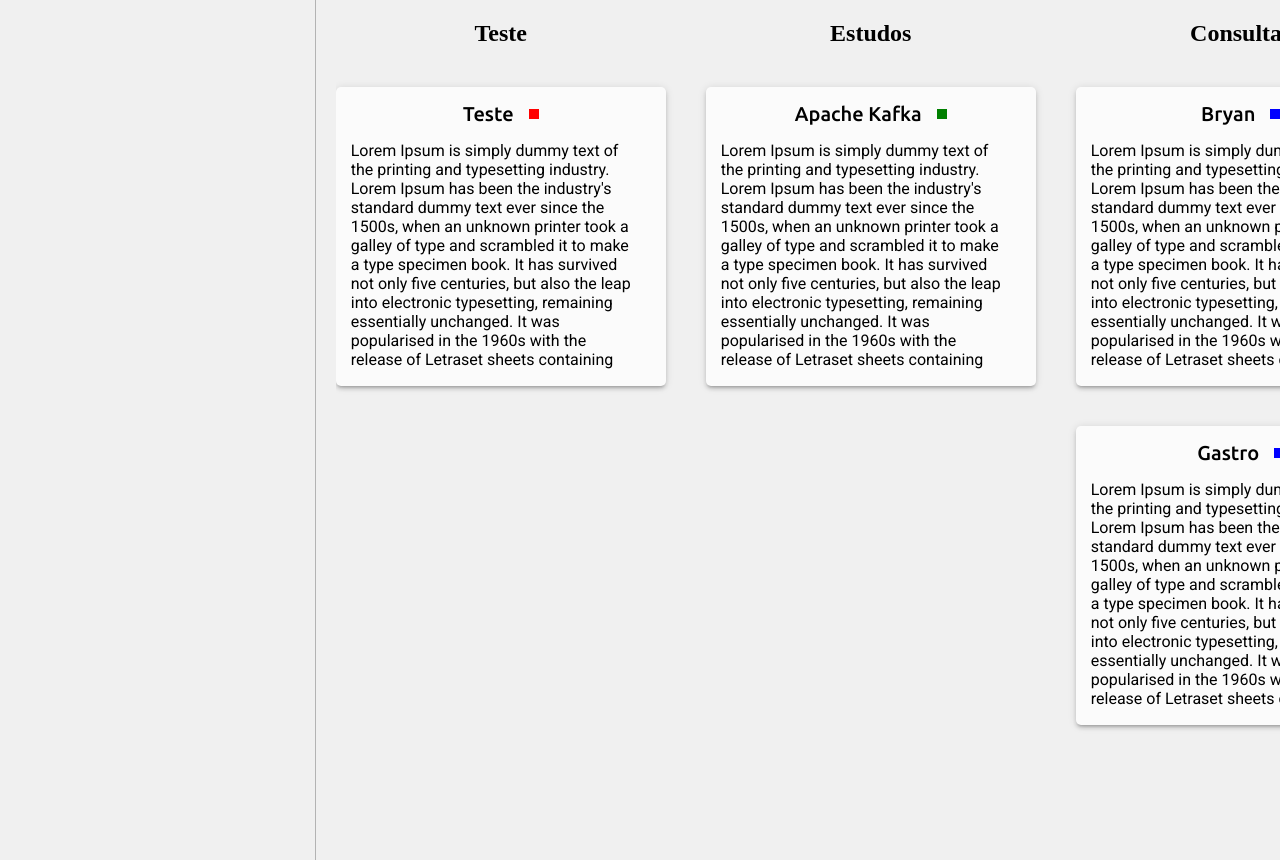
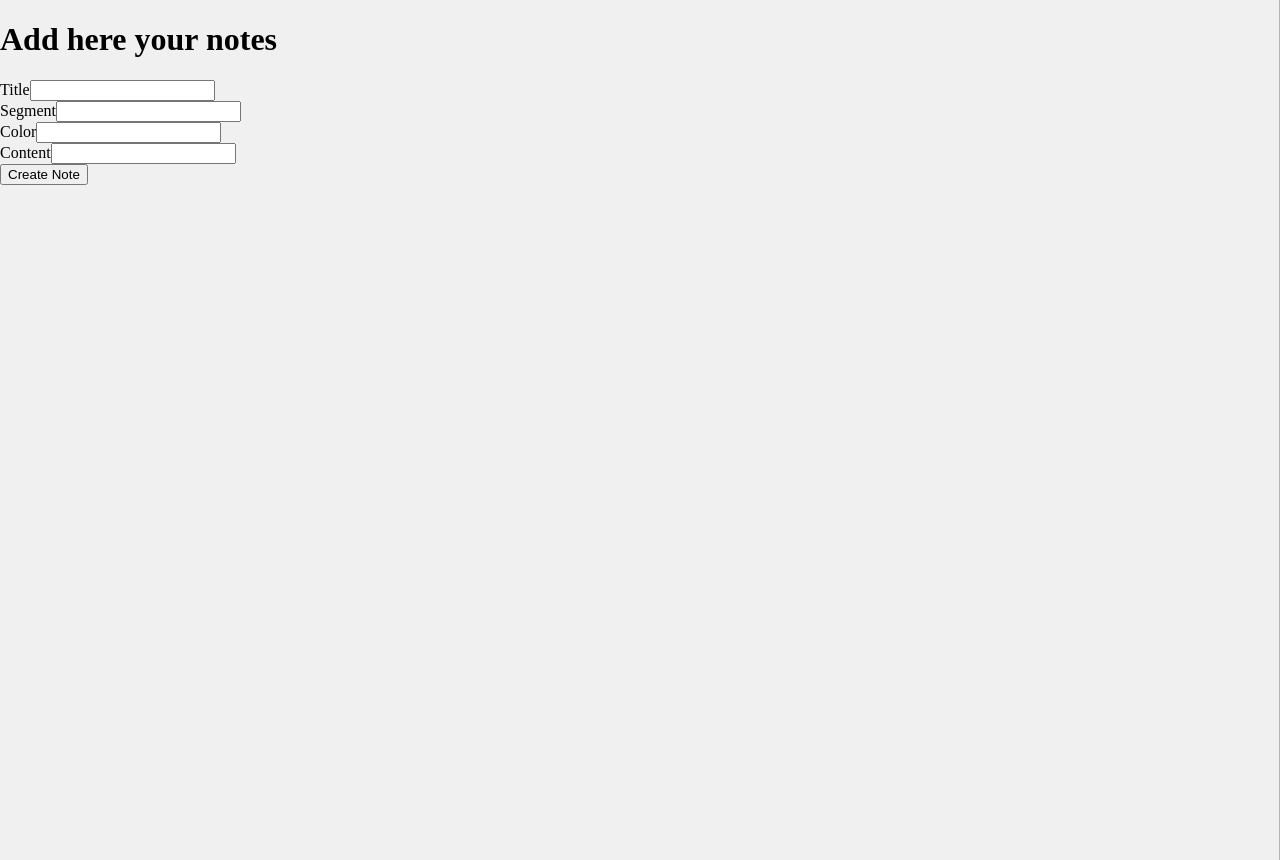
Before and after one commit to root-who/learn_notepad_list, a React (Create React App) app: page / in a window 1280 px wide. Built offline with nearby package versions, Linux system fonts and the light colour scheme.

Commit message:
feature: add a formulare to create a notepad

```diff
--- /dev/null
+++ b/src/components/Formulario/form.jsx
@@ -0,0 +1,62 @@
+import React, { useState } from "react"
+import "./style.css"
+
+const Form = ({ createNote }) => {
+    const [title, setTitle] = useState('')
+    const [segment, setSegment] = useState('')
+    const [color, setColor] = useState('')
+    const [content, setContent] = useState('')
+    const reciveNoteData = (data) => {
+        createNote(
+            {
+                title: title,
+                segment: segment,
+                color: color,
+                content: content
+            }
+        )
+    }
+    return (
+        <>
+            <form className="form_container"
+                onSubmit={(event) => {
+                    event.preventDefault()
+                    reciveNoteData(event.currentTarget.elements)
+                }}>
+                <h1 className="form_title">Add here your notes</h1>
+                <div className="container_field">
+                    <label htmlFor="title" className="label">Title</label>
+                    <input type="text" className="input" id="title" onChange={(event) => {
+                        event.preventDefault()
+                        setTitle(event.target.value)
+                    }} />
+                </div>
+                <div className="container_field">
+                    <label htmlFor="segment" className="label">Segment</label>
+                    <input type="text" className="input" id="segment" onChange={(event) => {
+                        event.preventDefault()
+                        setSegment(event.target.value)
+                    }} />
+                </div>
+                <div className="container_field">
+                    <label htmlFor="color" className="label">Color</label>
+                    <input type="text" className="input" id="color" onChange={(event) => {
+                        event.preventDefault()
+                        setColor(event.target.value)
+                    }} />
+                </div>
+                <div className="container_field">
+                    <label htmlFor="content" className="label">Content</label>
+                    <input type="text" className="input" id="content" onChange={(event) => {
+                        event.preventDefault()
+                        setContent(event.target.value)
+                    }} />
+                </div>
+
+                <input type="submit" value={"Create Note"} />
+            </form>
+        </>
+    );
+}
+
+export default Form;
--- a/src/components/NoteList/NoteList.jsx
+++ b/src/components/NoteList/NoteList.jsx
@@ -4,67 +4,69 @@ import "./style.css"
 
 const NoteList = () => {
 
-    const list= [
+    const list = [
         {
-            title:"Teste",
+            title: "Teste",
             content: "Lorem Ipsum is simply dummy text of the printing and typesetting industry. Lorem Ipsum has been the industry's standard dummy text ever since the 1500s, when an unknown printer took a galley of type and scrambled it to make a type specimen book. It has survived not only five centuries, but also the leap into electronic typesetting, remaining essentially unchanged. It was popularised in the 1960s with the release of Letraset sheets containing Lorem Ipsum passages, and more recently with desktop publishing software like Aldus PageMaker including versions of Lorem Ipsum.",
-            segment : {
+            segment: {
                 title: "Teste",
-                color : "red",
+                color: "red",
             }
         },
         {
-            title:"Apache Kafka",
+            title: "Apache Kafka",
             content: "Lorem Ipsum is simply dummy text of the printing and typesetting industry. Lorem Ipsum has been the industry's standard dummy text ever since the 1500s, when an unknown printer took a galley of type and scrambled it to make a type specimen book. It has survived not only five centuries, but also the leap into electronic typesetting, remaining essentially unchanged. It was popularised in the 1960s with the release of Letraset sheets containing Lorem Ipsum passages, and more recently with desktop publishing software like Aldus PageMaker including versions of Lorem Ipsum.",
-            segment : {
+            segment: {
                 title: "Estudos",
-                color : "green",
+                color: "green",
             }
         },
         {
-            title:"Bryan",
+            title: "Bryan",
             content: "Lorem Ipsum is simply dummy text of the printing and typesetting industry. Lorem Ipsum has been the industry's standard dummy text ever since the 1500s, when an unknown printer took a galley of type and scrambled it to make a type specimen book. It has survived not only five centuries, but also the leap into electronic typesetting, remaining essentially unchanged. It was popularised in the 1960s with the release of Letraset sheets containing Lorem Ipsum passages, and more recently with desktop publishing software like Aldus PageMaker including versions of Lorem Ipsum.",
-            segment : {
+            segment: {
                 title: "Consultas",
-                color : "blue",
+                color: "blue",
             }
         },
         {
-            title:"Quinta-feira",
+            title: "Quinta-feira",
             content: "Lorem Ipsum is simply dummy text of the printing and typesetting industry. Lorem Ipsum has been the industry's standard dummy text ever since the 1500s, when an unknown printer took a galley of type and scrambled it to make a type specimen book. It has survived not only five centuries, but also the leap into electronic typesetting, remaining essentially unchanged. It was popularised in the 1960s with the release of Letraset sheets containing Lorem Ipsum passages, and more recently with desktop publishing software like Aldus PageMaker including versions of Lorem Ipsum.",
-            segment : {
+            segment: {
                 title: "Treinos",
-                color : "black",
+                color: "black",
             }
         },
         {
-            title:"Quinta-feira",
+            title: "Quinta-feira",
             content: "Lorem Ipsum is simply dummy text of the printing and typesetting industry. Lorem Ipsum has been the industry's standard dummy text ever since the 1500s, when an unknown printer took a galley of type and scrambled it to make a type specimen book. It has survived not only five centuries, but also the leap into electronic typesetting, remaining essentially unchanged. It was popularised in the 1960s with the release of Letraset sheets containing Lorem Ipsum passages, and more recently with desktop publishing software like Aldus PageMaker including versions of Lorem Ipsum.",
-            segment : {
+            segment: {
                 title: "Treinos",
-                color : "black",
+                color: "black",
             }
         },
         {
-            title:"Gastro",
+            title: "Gastro",
             content: "Lorem Ipsum is simply dummy text of the printing and typesetting industry. Lorem Ipsum has been the industry's standard dummy text ever since the 1500s, when an unknown printer took a galley of type and scrambled it to make a type specimen book. It has survived not only five centuries, but also the leap into electronic typesetting, remaining essentially unchanged. It was popularised in the 1960s with the release of Letraset sheets containing Lorem Ipsum passages, and more recently with desktop publishing software like Aldus PageMaker including versions of Lorem Ipsum.",
-            segment : {
+            segment: {
                 title: "Consultas",
-                color : "blue",
+                color: "blue",
             }
         },
         {
-            title:"Terça-feira",
+            title: "Terça-feira",
             content: "Lorem Ipsum is simply dummy text of the printing and typesetting industry. Lorem Ipsum has been the industry's standard dummy text ever since the 1500s, when an unknown printer took a galley of type and scrambled it to make a type specimen book. It has survived not only five centuries, but also the leap into electronic typesetting, remaining essentially unchanged. It was popularised in the 1960s with the release of Letraset sheets containing Lorem Ipsum passages, and more recently with desktop publishing software like Aldus PageMaker including versions of Lorem Ipsum.",
-            segment : {
+            segment: {
                 title: "Treinos",
-                color : "black",
+                color: "black",
             }
         },
 
     ]
     const [segmentFilter, setSegmentFilter] = useState()
 
+
+    useEffect(() => {
         const getSegments = () => {
             const segmentGroups = {};
             list.forEach((value) => {
@@ -77,9 +79,8 @@ const NoteList = () => {
             setSegmentFilter(Object.entries(segmentGroups))
         }
 
-    useEffect(()=>{
         getSegments()
-    }, [])
+    })
 
     return (
         <>
@@ -87,12 +88,12 @@ const NoteList = () => {
                 segmentFilter &&
                 <div className="notes">
                     {
-                        segmentFilter.map(([segment, note])=>(
+                        segmentFilter.map(([segment, note]) => (
                             <div className="segment_container">
                                 <h2 className="segment_title">{segment}</h2>
                                 {
-                                    note.map((value)=>(
-                                        <Note data={value}/>
+                                    note.map((value) => (
+                                        <Note data={value} />
                                     ))
                                 }
                             </div>
--- a/src/pages/Home/Home.jsx
+++ b/src/pages/Home/Home.jsx
@@ -1,17 +1,20 @@
 import React from "react";
 import "./style.css"
 import NoteList from "../../components/NoteList/NoteList";
+import Form from "../../components/Formulario/form";
 
 const Home = () => {
-
+    const createNote = (noteData) => {
+        console.log(noteData)
+    }
 
     return (
         <>
             <div className="home_container">
                 <div className="sidebar">
-                    {/* Aqui entra o formulario */}
+                    <Form createNote={createNote} />
                 </div>
-                <NoteList/>
+                {/* <NoteList /> */}
             </div>
         </>
     );
```
Also changed, not shown: src/components/Formulario/style.css (added). Lines whose indentation alone changed are shown as unchanged.
